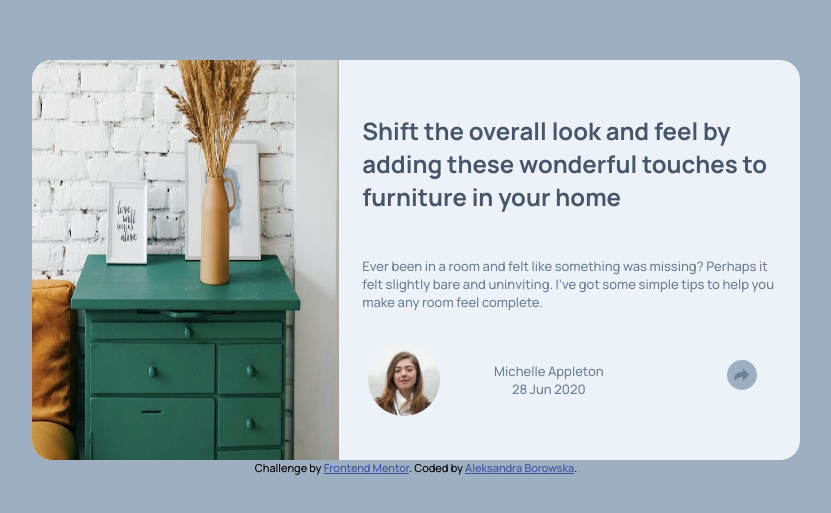
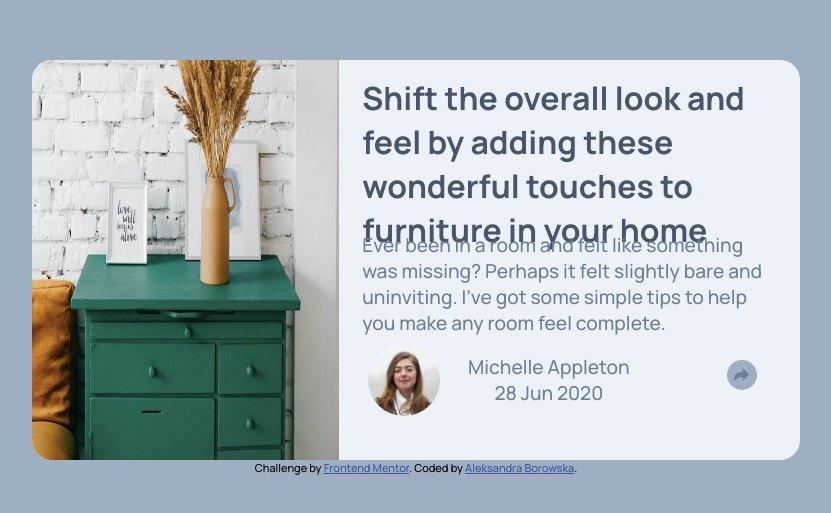
Before and after one commit to Ola2808-Boro/Frontend-Mentor_projects, a plain HTML site: page article-preview-component-master/index.html in a window 1280 px wide. Shown: the part 133-646 px from the top of the page, without its empty margins (224-1055 px from the left). Drawn offline with Linux system fonts and the light colour scheme.

Commit message:
Update style.css

```diff
--- a/article-preview-component-master/style.css
+++ b/article-preview-component-master/style.css
@@ -78,7 +78,7 @@ div.img{
 }
 h2{
     color:var(--Very-Dark-Grayish-Blue);
-    font-size: 24px;
+    font-size: 2rem;
 
 }
 .description{
@@ -91,7 +91,7 @@ h2{
     align-items: center;
 }
 p{
-    font-size: var(--Font-size);
+    font-size:1.2rem;
     color:var(--Desaturated-Dark-Blue);
 }
 .user{
```
